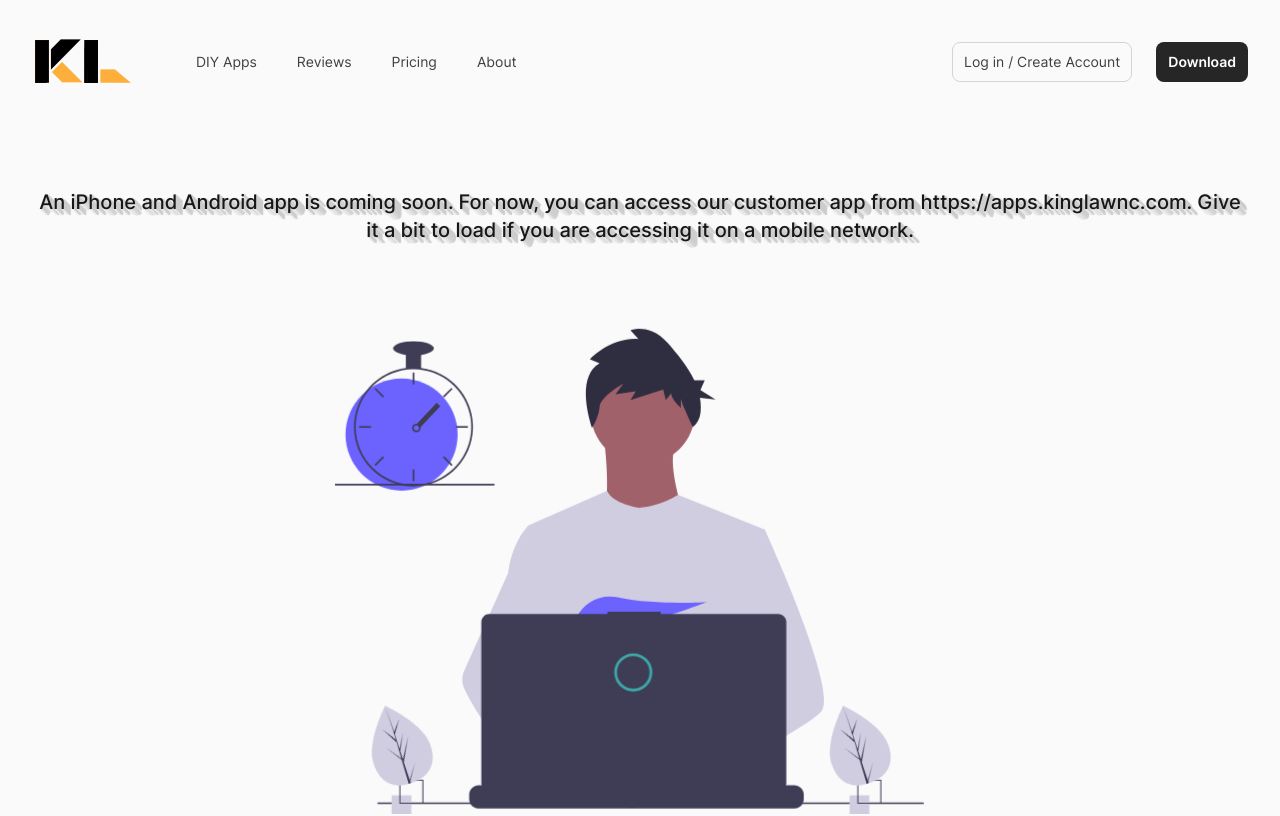
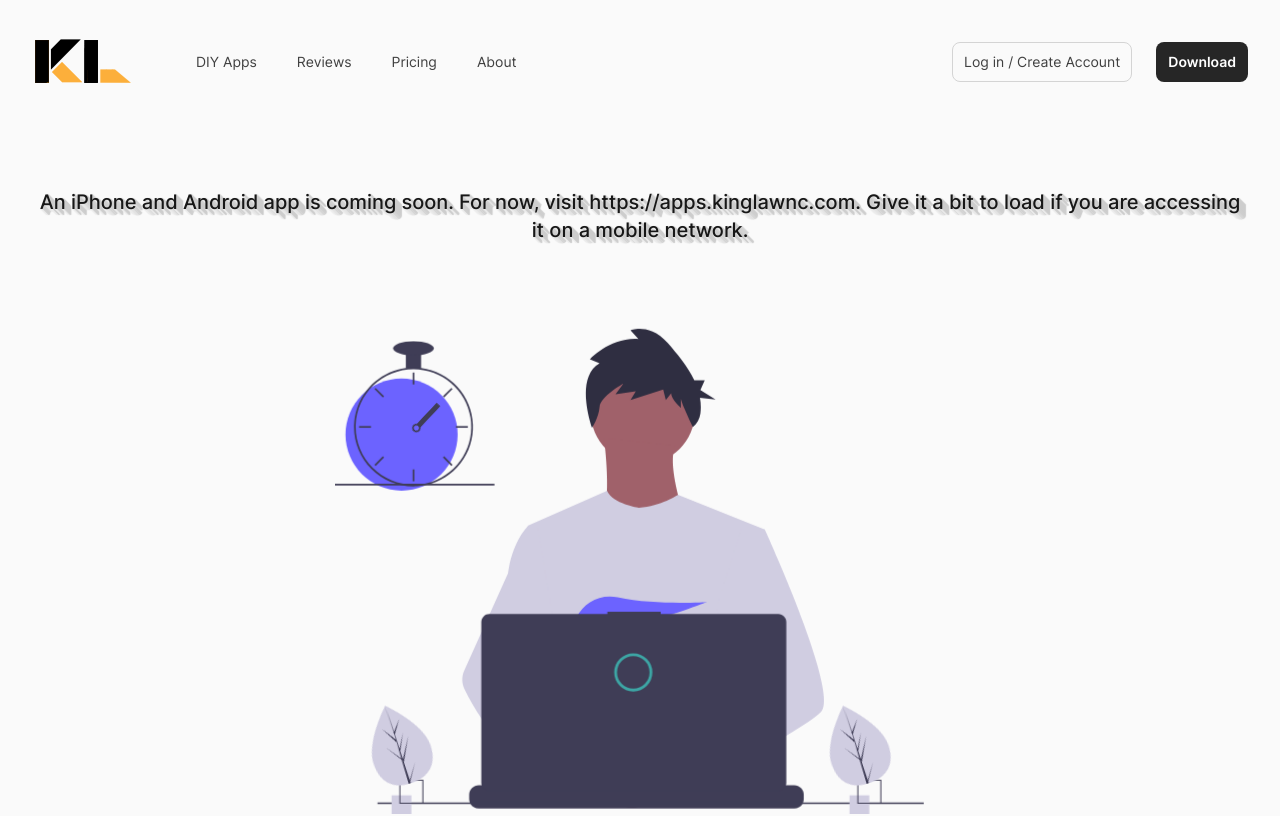
Before and after one commit to David44357/KingLawWebsite, a Next.js app: page /comingsoon in a window 1280 px wide. Shown: the top 816 px of the page. Built offline with nearby package versions, Linux system fonts and the light colour scheme.

Commit message:
Update comingsoon.jsx

```diff
--- a/src/pages/comingsoon.jsx
+++ b/src/pages/comingsoon.jsx
@@ -27,7 +27,7 @@ export default function DiyApps() {
                     {/* {changes here} */}
                     <div className="row justify-content-center">
                         <div className="col-md-10 main-title">
-                            <h3 className="text-xl font-medium text-gray-900">An iPhone and Android app is coming soon. For now, you can access our customer app from https://apps.kinglawnc.com. Give it a bit to load if you are accessing it on a mobile network.</h3>
+                            <h3 className="text-xl font-medium text-gray-900">An iPhone and Android app is coming soon. For now, visit https://apps.kinglawnc.com. Give it a bit to load if you are accessing it on a mobile network.</h3>
                         </div>
                     </div>
                     {/* <div className="row align-items-center">
```
